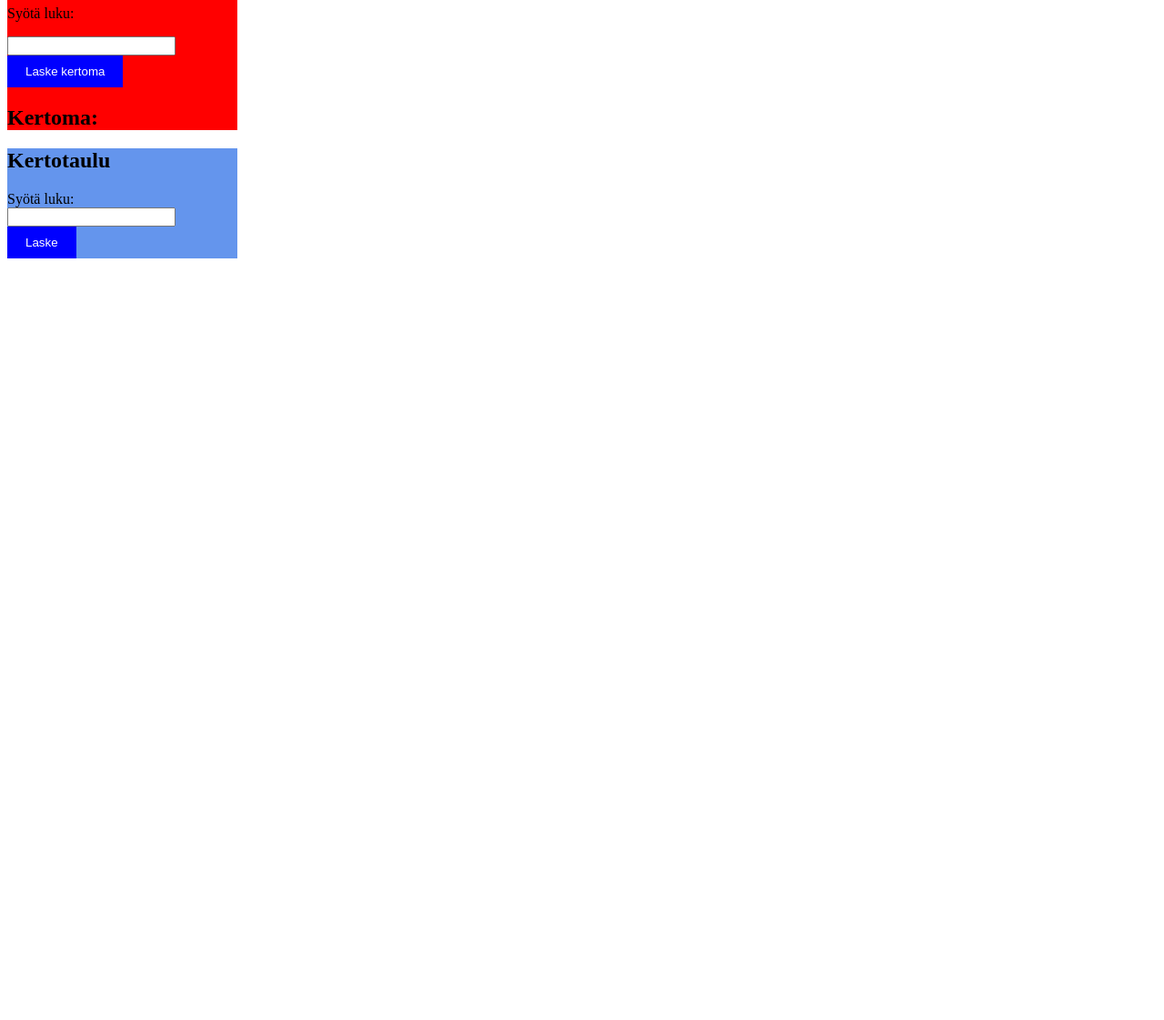
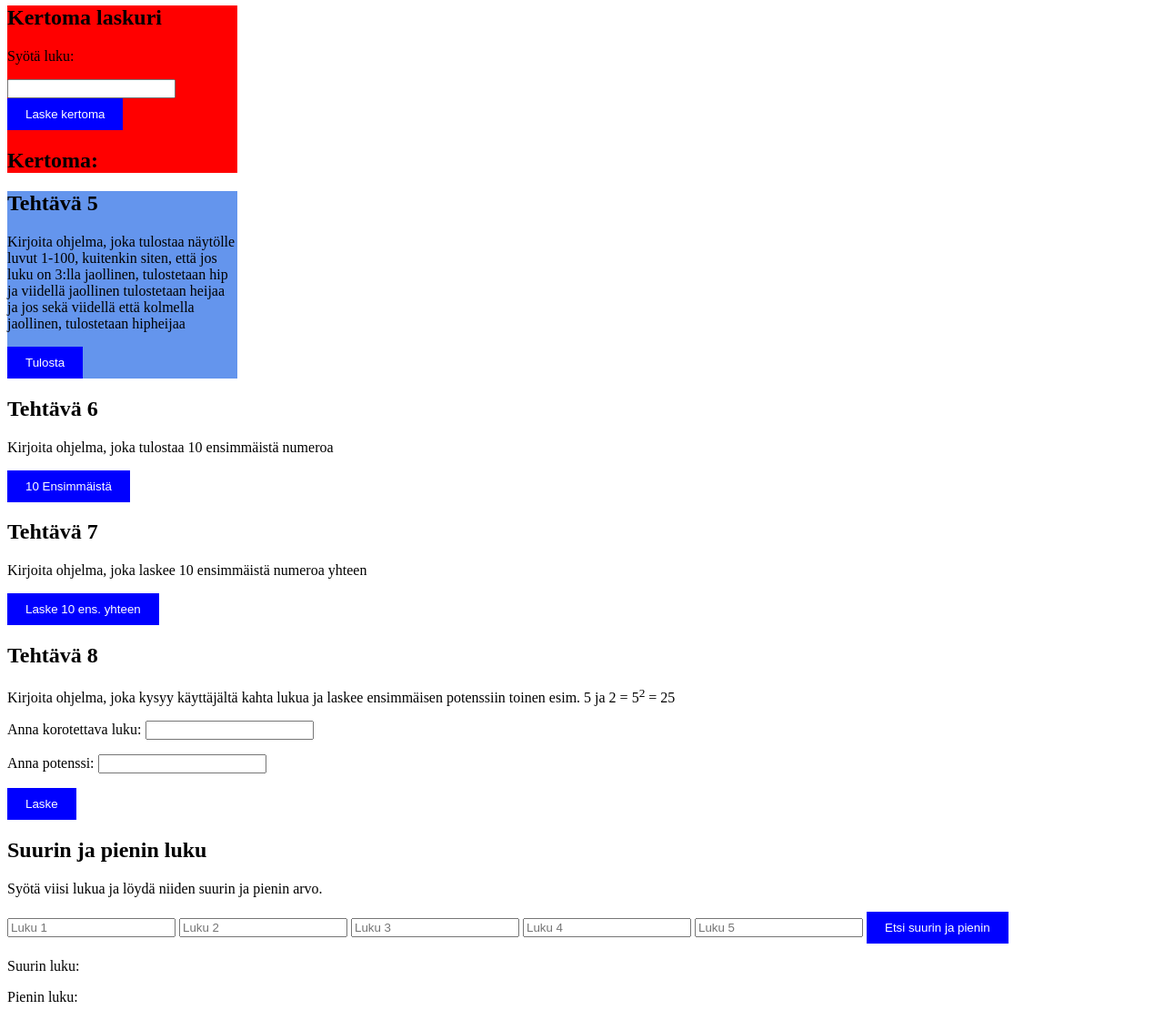
Before and after one commit to electricitas/Harjoituksia, a plain HTML site: page java/toisen viikon ekat.html in a window 1280 px wide. Shown: the part 625-1746 px from the top of the page at 91% size. Before the commit the page ends 925 px from the top, so only its background shows below. Drawn offline with Linux system fonts and the light colour scheme.

Commit message:
Add files via upload

```diff
--- a/java/toisen viikon ekat.html
+++ b/java/toisen viikon ekat.html
@@ -9,7 +9,7 @@
     </script>
 </head>
 <body>
-    <article class='parilliset' id="eka">
+    <article class="parilliset" id="eka">
 
         <h1>Parilliset Luvut</h1>
 
@@ -23,6 +23,7 @@
     </article>
 
     <article class="salasana" id="toka">
+        <h1>Salasana syöttö</h1>
         <p>Syötä sana:</p>
         <input type="text" id="sana">
         <button onclick="muunnaSalasanaksi()">Muunna</button>
@@ -52,14 +53,56 @@
         <p id="kertoma"></p>
     </article>
 
-    <article class="muuttujaan" id="viides">
-        <h1>Kertotaulu</h1>
+    <article class="hip" id="viides">
+        <h1>Tehtävä 5</h1>
+        <p>
+            Kirjoita ohjelma, joka tulostaa näytölle luvut 1-100, kuitenkin
+            siten, että jos luku on 3:lla jaollinen, tulostetaan hip ja
+            viidellä jaollinen tulostetaan heijaa ja jos sekä viidellä että kolmella
+            jaollinen, tulostetaan hipheijaa
+        </p>
+        <button type="button" id="button" onclick="hipHeijaa()">Tulosta</button>
+        <div id="lukujenTulostus"></div>
+    </article>
 
-        <label>Syötä luku:</label>
-        <input type="text" id="luku">
-        <button onclick="laskeKertotaulu()">Laske</button>
+    <article class="ensimmäistä" id="kuudes">
+        <h1>Tehtävä 6</h1>
+        <p>Kirjoita ohjelma, joka tulostaa 10 ensimmäistä numeroa</p>
+        <button type="button" id="seiska" onclick="ekatKymmenen()">10 Ensimmäistä</button>
+        <div id="lukujenTulostus10"></div>
+    </article>
 
-        <p id="lause"></p>
+    <article class="yhteen" id="seitsemäs">
+        <h1>Tehtävä 7</h1>
+        <p>Kirjoita ohjelma, joka laskee 10 ensimmäistä numeroa yhteen</p>
+        <button type="button" id="button" onclick="yhteen()">Laske 10 ens. yhteen</button>
+        <div id="lukujenTulostusY"></div>
     </article>
+
+    <article class="potenssi" id="kahdeksas">
+        <h1>Tehtävä 8</h1>
+        <p>Kirjoita ohjelma, joka kysyy käyttäjältä kahta lukua ja laskee ensimmäisen potenssiin toinen esim. 5 ja 2 = 5<sup>2</sup> = 25</p>
+        <p>Anna korotettava luku: <input type="text" id="kor" value=""> </p>
+        <p>Anna potenssi: <input type="text" id="pot" value=""> </p>
+        <button type="button" id="button" onclick="potenssi()">Laske</button>
+        <div id="lukujenTulostusP"></div>
+    </article>
+
+    <article class="pieninjasuurin" id="yhdeksas">
+        <h1>Suurin ja pienin luku</h1>
+        <p>Syötä viisi lukua ja löydä niiden suurin ja pienin arvo.</p>
+
+        <input type="text" id="num1" placeholder="Luku 1">
+        <input type="text" id="num2" placeholder="Luku 2">
+        <input type="text" id="num3" placeholder="Luku 3">
+        <input type="text" id="num4" placeholder="Luku 4">
+        <input type="text" id="num5" placeholder="Luku 5">
+
+        <button onclick="findMinMax()">Etsi suurin ja pienin</button>
+
+        <p>Suurin luku: <span id="maxValue"></span></p>
+        <p>Pienin luku: <span id="minValue"></span></p>
+    </article>
+
 </body>
 </html>
--- a/java/toisenviikon.js
+++ b/java/toisenviikon.js
@@ -16,12 +16,12 @@ function tulostaParilliset() {
 
     function muunnaSalasanaksi() {
         var syotettySana = document.getElementById("sana").value;
-        var muunnettuSalasana = '';
+        var muunnettuSalasana = "";
 
-        if (syotettySana.trim() !== '') {
+        if (syotettySana.trim() !== "") {
             for (var i = 0; i < syotettySana.length; i++) {
                 muunnettuSalasana += syotettySana[i];
-                muunnettuSalasana += 'Ö';
+                muunnettuSalasana += "Ö";
             }
         } else {
             muunnettuSalasana = "Syötä kelvollinen sana.";
@@ -32,11 +32,8 @@ function tulostaParilliset() {
 
     function tarkastaKirjain() {
         var syotettySana = document.getElementById("sanat").value;
-
         var loytyykoO = syotettySana.toLowerCase().includes("ö");
-
         var vastaus = loytyykoO ? "on" : "ei ole";
-
         document.getElementById("vastaus").textContent = "Sanassa " + syotettySana + " " + vastaus + " \"ö\"-kirjainta.";
     }
 
@@ -54,29 +51,66 @@ function laskeKertoma() {
     document.getElementById("kertoma").textContent = "Kertoma: " + kertoma;
 }
 
-    function laskeSummaJaKeskiarvo() {
-        var luku1 = parseInt(document.getElementById("luku1").value);
-        var luku2 = parseInt(document.getElementById("luku2").value);
-        var luku3 = parseInt(document.getElementById("luku3").value);
-        var luku4 = parseInt(document.getElementById("luku4").value);
-        var luku5 = parseInt(document.getElementById("luku5").value);
+function hipHeijaa() {
+    var tulostusDiv = document.getElementById("lukujenTulostus");
+    tulostusDiv.innerHTML = "";
 
-        var summa = luku1 + luku2 + luku3 + luku4 + luku5;
-        var keskiarvo = summa / 5;
-
-        var tulosElementti = document.getElementById("tulo");
-        tulosElementti.innerHTML = "Lukujen summa on: " + summa + " ja keskiarvo on: " + keskiarvo;
-    }
-
-    function laskeKertotaulu() {
-        var luku = parseInt(document.getElementById("luku").value);
-        var lause = "";
-
-        for (var i = 1; i <= 10; i++) {
-            lause += luku + "x " + i + " = " + (luku * i) + "<br>";
+    for (var i = 1; i <= 100; i++) {
+        var teksti = "";
+        if (i % 3 === 0) {
+            teksti += "hip";
+        }
+        if (i % 5 === 0) {
+            teksti += "heijaa";
+        }
+        if (teksti === "") {
+            teksti = i.toString();
         }
 
-        var lauseElementti = document.getElementById("lause");
-        lauseElementti.innerHTML = lause;
+        tulostusDiv.innerHTML += teksti + "<br>";
+    }
+}
 
+function ekatKymmenen() {
+    var tuloste = "";
+    for (var i = 1; i <= 10; i++) {
+        tuloste += i.toString()
     }
+    document.getElementById('lukujenTulostus10').innerHTML = tuloste;
+}
+
+function yhteen() {
+    var tulostusDiv = document.getElementById("lukujenTulostusY");
+    tulostusDiv.innerHTML = "";
+    var summa = 0;
+    for (var i = 1; i <= 10; i++) {
+        summa += i;
+    }
+    tulostusDiv.innerHTML = "Summa: " + summa;
+}
+
+function potenssi() {
+    var koro = document.getElementById("kor").value;
+    var pote = document.getElementById("pot").value;
+    yht = koro;
+    for (var p = 1; p < pote; p++) {
+        yht *= koro;
+    }
+    document.getElementById("lukujenTulostusP").innerHTML = "<p>" + yht + "</p>";
+}
+
+function findMinMax() {
+    const num1 = parseInt(document.getElementById("num1").value);
+    const num2 = parseInt(document.getElementById("num2").value);
+    const num3 = parseInt(document.getElementById("num3").value);
+    const num4 = parseInt(document.getElementById("num4").value);
+    const num5 = parseInt(document.getElementById("num5").value);
+
+    const numbers = [num1, num2, num3, num4, num5];
+
+    const max = Math.max(...numbers);
+    const min = Math.min(...numbers);
+
+    document.getElementById("maxValue").textContent = max;
+    document.getElementById("minValue").textContent = min;
+}
```
